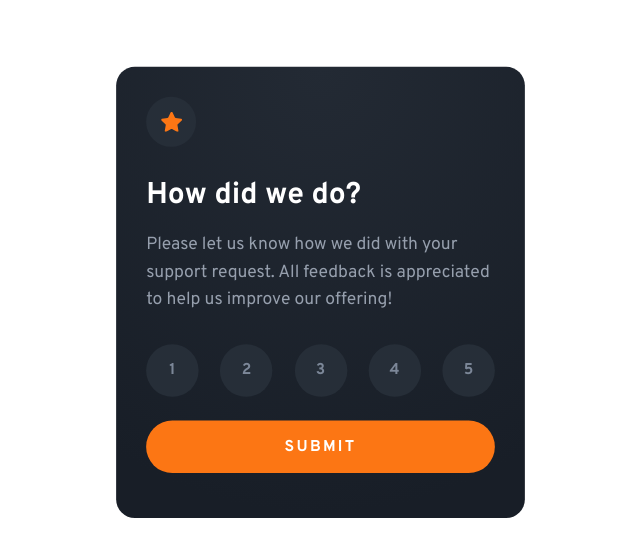
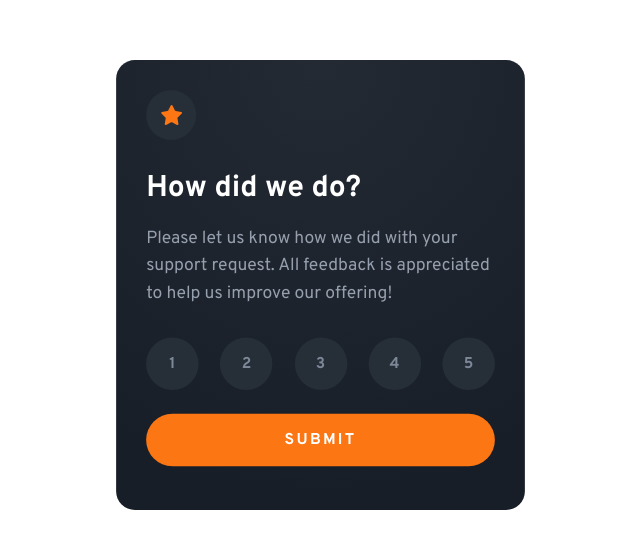
Before and after one commit to PatriciaB612/017-interactive-rating-component, a plain HTML site: page index.html in a window 1280 px wide. Shown: the part 115-672 px from the top of the page, without its empty margins (320-960 px from the left). Drawn offline with Linux system fonts and the light colour scheme.

Commit message:
adjusting containers position

```diff
--- a/styles.css
+++ b/styles.css
@@ -8,9 +8,6 @@ html {
 }
 
 body {
-  display: grid;
-  place-items: center;
-  height: 100vh;
   font-family: 'Overpass', sans-serif;
   font-size: 16px;
 }
@@ -44,6 +41,13 @@ p,
 
 .container-all {
   width: 327px;
+  height: 360px;
+  position: absolute;
+  top: 0;
+  left: 0;
+  right: 0;
+  bottom: 0;
+  margin: auto;
   background: radial-gradient(
     98.96% 98.96% at 50% 0%,
     #232a34 0%,
```
